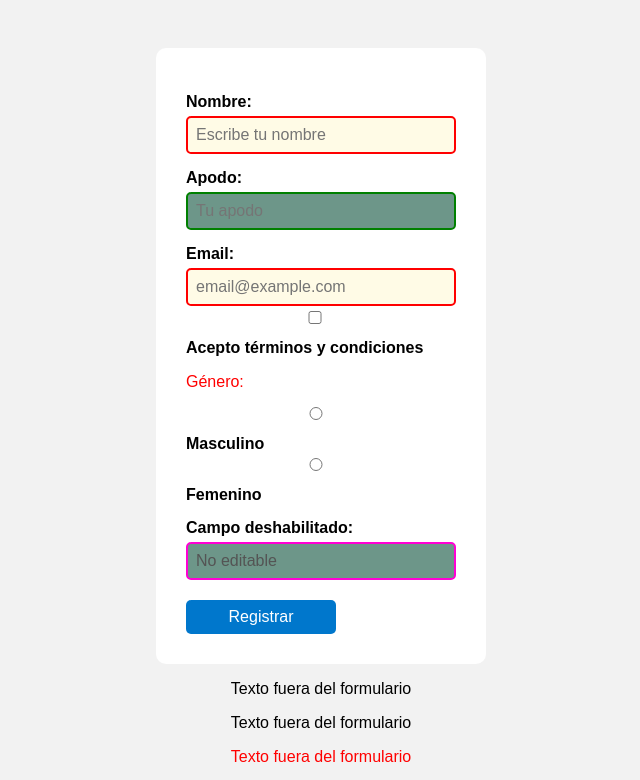
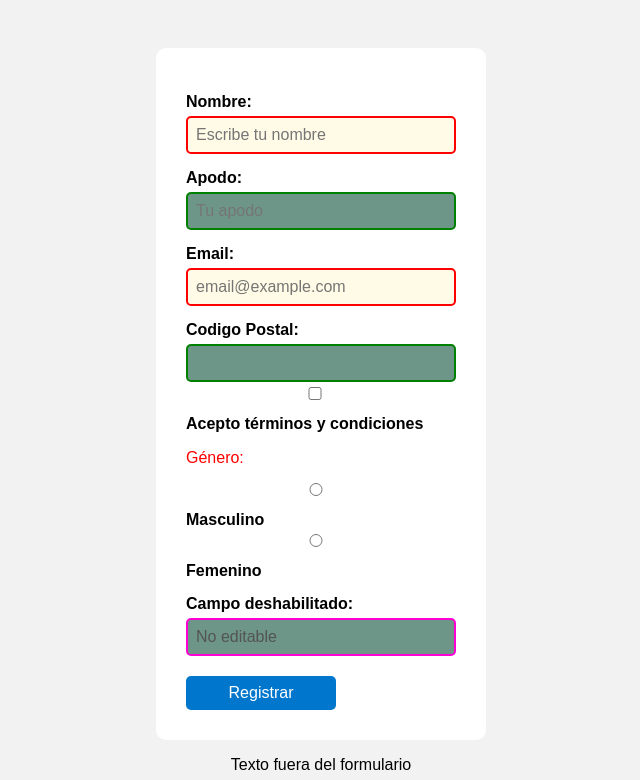
Before and after one commit to Aitor1945/CURSO, a PHP site: page /DIW/Ejercicios/Aitor_Garcia_DIW_Tema3_Ej2.php in a window 1280 px wide. Shown: the top 780 px of the page, without its empty margins (319-959 px from the left). Run offline with PHP 8.4, Linux system fonts and the light colour scheme.

Commit message:
first commit

```diff
--- a/DIW/Ejercicios/Aitor_Garcia_DIW_Tema3_Ej2.php
+++ b/DIW/Ejercicios/Aitor_Garcia_DIW_Tema3_Ej2.php
@@ -16,6 +16,13 @@
         <input type="text" id="apodo" name="apodo" placeholder="Tu apodo">
         <label for="email">Email:</label>
         <input type="email" id="email" name="email" required placeholder="email@example.com">
+
+
+
+        <label for="codpostal">Codigo Postal:</label>
+        <input type="text"  id="number" name="numero" pattern="[0-9]{5}">
+
+
         <input type="checkbox" id="acepto" name="acepto" required>
         <label for="acepto">Acepto términos y condiciones</label>
         <p>Género:</p>
```
Also changed, not shown: DIW/Ejercicios/Aitor_Garcia_DIW_Tema3_Ej3.php (added).
